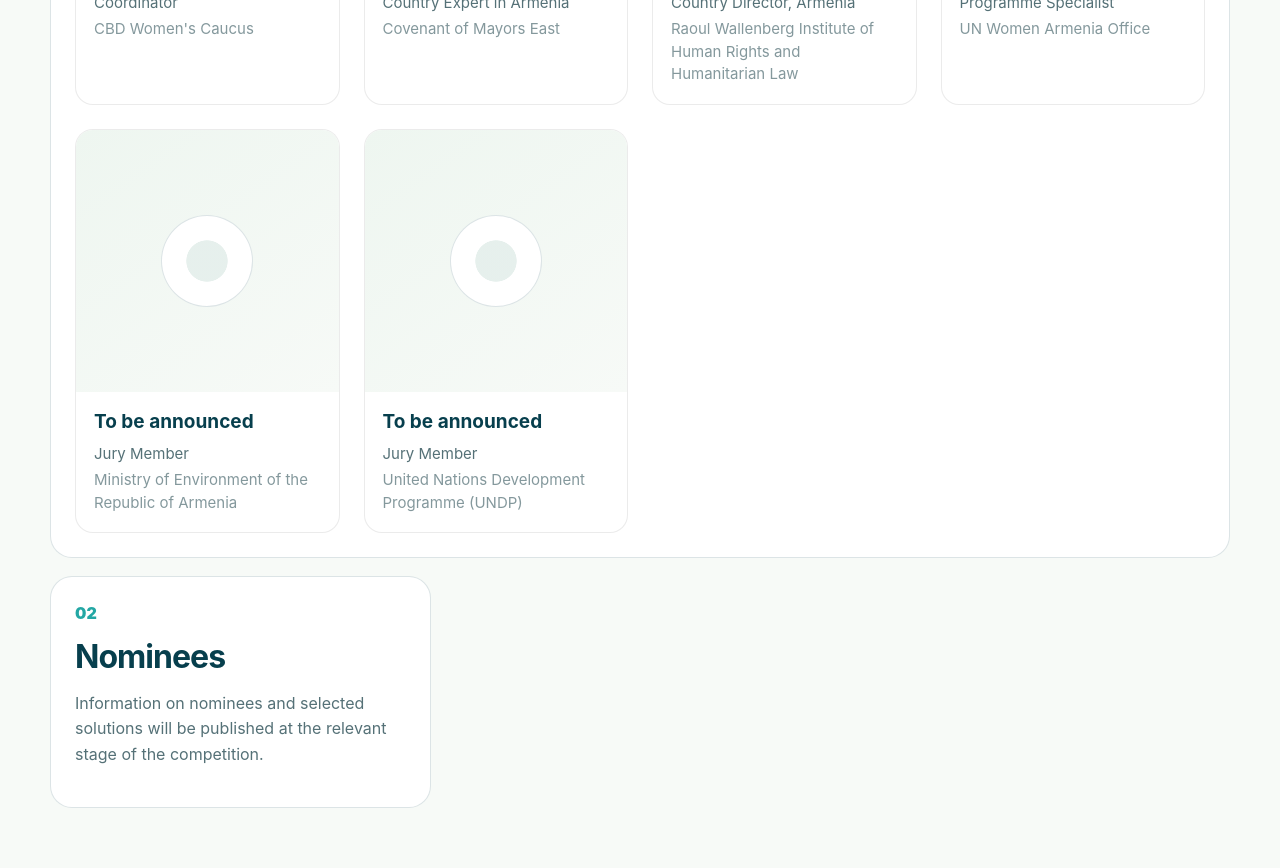
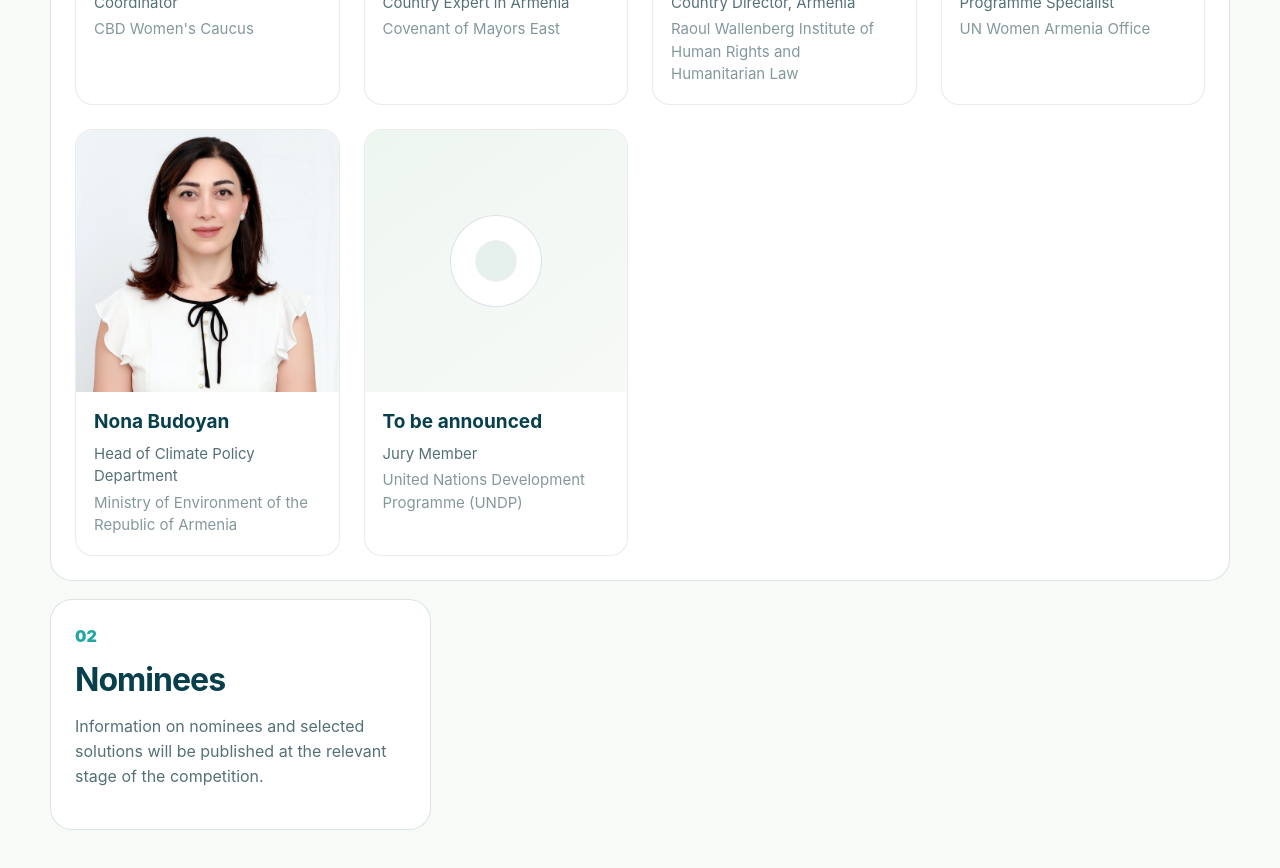
Before and after one commit to wice-armenia/women-in-climate-awards-cop17, a Next.js app: page /en in a window 1280 px wide. Shown: the part 5780-6648 px from the top of the page. Built offline with nearby package versions, Linux system fonts and the light colour scheme.

Commit message:
Add Nona Budoyan jury profile

```diff
--- a/content/jury.ts
+++ b/content/jury.ts
@@ -52,15 +52,15 @@ export const juryMembers: JuryMember[] = [
   organizationEn: "UN Women Armenia Office",
   image: "/images/jury/olga-azatyan.jpeg",
 },
-  {
-  key: "ministry-environment-armenia",
-  nameHy: "Շուտով",
-  nameEn: "To be announced",
-  titleHy: "Ժյուրիի անդամ",
-  titleEn: "Jury Member",
+{
+  key: "nona-budoyan",
+  nameHy: "Նոնա Բուդոյան",
+  nameEn: "Nona Budoyan",
+  titleHy: "Կլիմայական քաղաքականության վարչության պետ",
+  titleEn: "Head of Climate Policy Department",
   organizationHy: "ՀՀ շրջակա միջավայրի նախարարություն",
   organizationEn: "Ministry of Environment of the Republic of Armenia",
-  placeholder: true,
+  image: "/images/jury/nona-budoyan.JPG",
 },
 {
   key: "undp-armenia",
```
